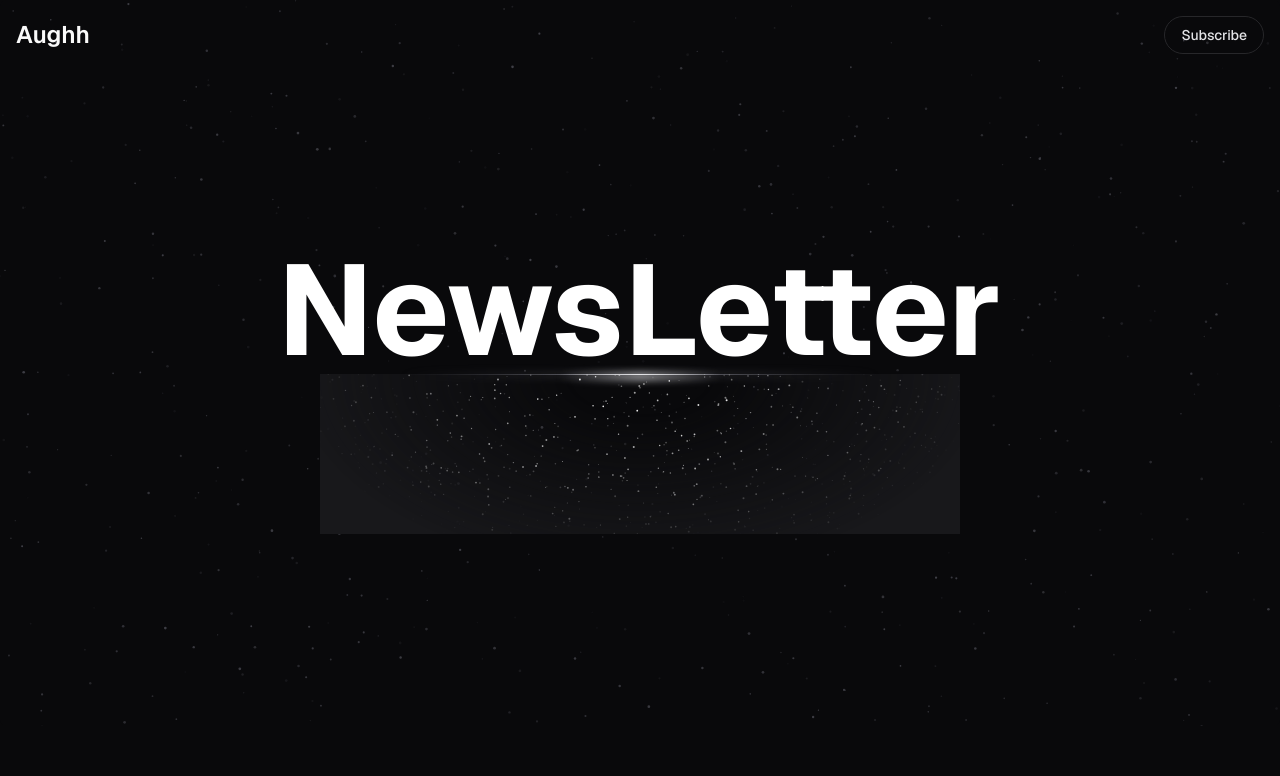
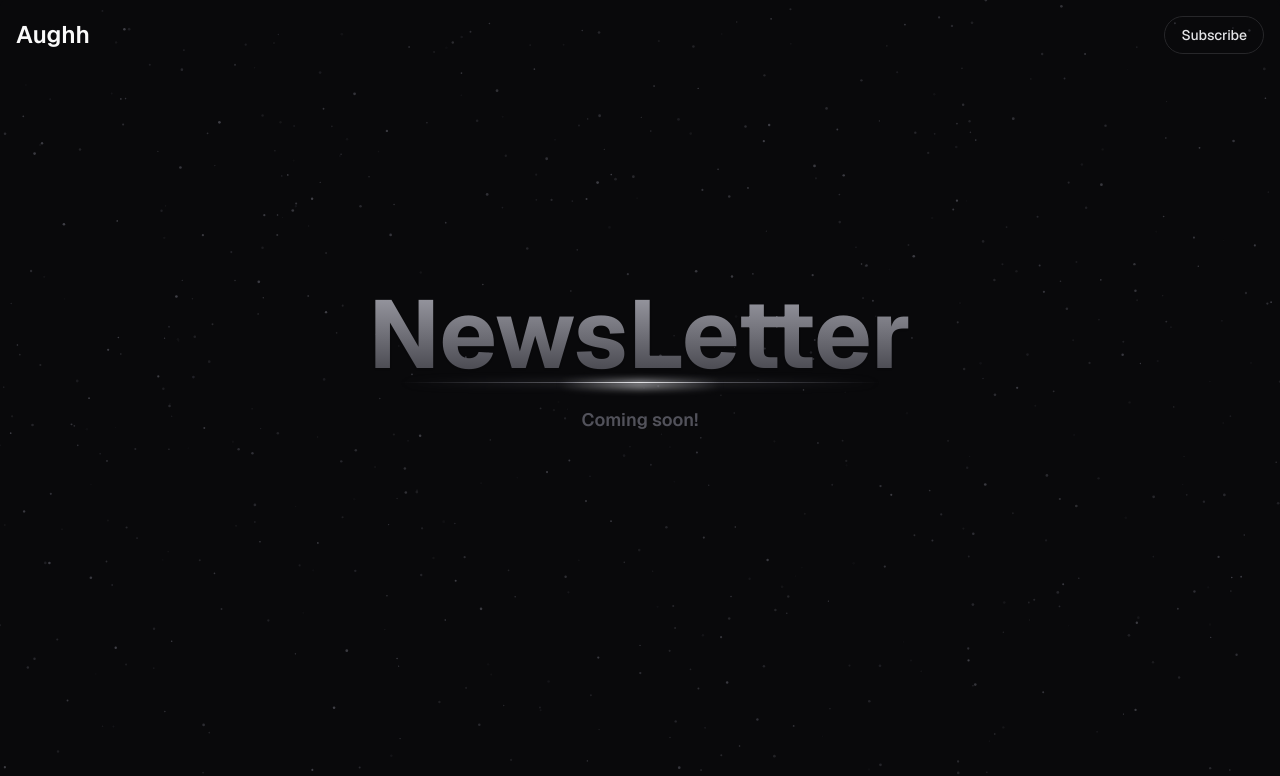
Before and after one commit to nuwanperera-me/blog, a Next.js app: page /subscribe in a window 1280 px wide. Shown: the top 776 px of the page. Built offline with nearby package versions, Linux system fonts and the light colour scheme.

Commit message:
chore: update subscribe hero

```diff
--- a/app/layout.tsx
+++ b/app/layout.tsx
@@ -31,7 +31,7 @@ export default function RootLayout({
         )}
       >
         <main className="z-10">
-          <NavBar className="z-20"/>
+          <NavBar className="z-30"/>
           <div className=" relative w-full bg-zinc-950 flex flex-col items-center justify-center overflow-hidden rounded-md">
             <div className="w-full absolute inset-0 ">
               <SparklesCore
--- a/app/subscribe/page.tsx
+++ b/app/subscribe/page.tsx
@@ -1,46 +1,23 @@
-// export default function SubscribePage() {
-//   return (
-//     <div className="w-full mt-32 flex flex-col items-center justify-center ">
-//       <h1 className="text-7xl bg-clip-text text-transparent bg-gradient-to-r from-zinc-400 to-zinc-600 drop-shadow-lg text-center font-sans font-bold">
-//         News Letter
-//         </h1>
-//         <h2 className="mt-4 text-2xl text-zinc-500 font-semibold">
-//           Coming soon 🫡
-//         </h2>
-//     </div>
-//   );
-// }
-
 "use client";
 import React from "react";
-import { SparklesCore } from "@/components/ui/sparkles";
-import HoverBorderGradient from "@/components/ui/hover-border-gradient";
 
 export default function SparklesPreview() {
   return (
-    <>
-
-    <div className="h-[40rem] w-full  flex flex-col items-center justify-center overflow-hidden rounded-md">
-
-      <h1 className="md:text-7xl text-3xl lg:text-9xl font-bold text-center text-white relative z-20">
-        NewsLetter
-      </h1>
-      <div className="w-[40rem] h-40 relative">
-        <div className="absolute inset-x-20 top-0 bg-gradient-to-r from-transparent via-zinc-500 to-transparent h-[2px] w-3/4 blur-sm" />
-        <div className="absolute inset-x-20 top-0 bg-gradient-to-r from-transparent via-zinc-500 to-transparent h-px w-3/4" />
-        <div className="absolute inset-x-60 top-0 bg-gradient-to-r from-transparent via-zinc-200 to-transparent h-[5px] w-1/4 blur-sm" />
-        <div className="absolute inset-x-60 top-0 bg-gradient-to-r from-transparent via-zinc-200 to-transparent h-px w-1/4" />
-        <SparklesCore
-          background="transparent"
-          minSize={0.4}
-          maxSize={1}
-          particleDensity={1200}
-          className="w-full h-full"
-          particleColor="#FFFFFF"
-        />
-        <div className="absolute inset-0 w-full h-full bg-zinc-900 [mask-image:radial-gradient(350px_200px_at_top,transparent_20%,white)]"></div>
+    <div className="h-screen">
+      <div className="mt-48 p-6 rounded-2xl ">
+        <h1 className="text-center font-bold drop-shadow-sm bg-clip-text text-transparent text-5xl md:text-8xl bg-gradient-to-t from-zinc-700 to-zinc-400">
+          NewsLetter
+        </h1>
+        <div className="relative w-[20rem] md:w-[40rem]">
+          <div className="absolute inset-x-20 top-0 bg-gradient-to-r from-transparent via-zinc-500 to-transparent h-[2px] md:w-3/4 blur-sm" />
+          <div className="absolute inset-x-20 top-0 bg-gradient-to-r from-transparent via-zinc-500 to-transparent h-px md:w-3/4" />
+          <div className="absolute inset-x-60 top-0 bg-gradient-to-r from-transparent via-zinc-200 to-transparent h-[5px] md:w-1/4 blur-sm" />
+          <div className="absolute inset-x-60 top-0 bg-gradient-to-r from-transparent via-zinc-200 to-transparent h-px md:w-1/4" />
+        </div>
+        <p className="text-center text-zinc-600 font-semibold text-lg mt-6">
+          Coming soon!
+        </p>
       </div>
     </div>
-    </>
   );
 }
```
